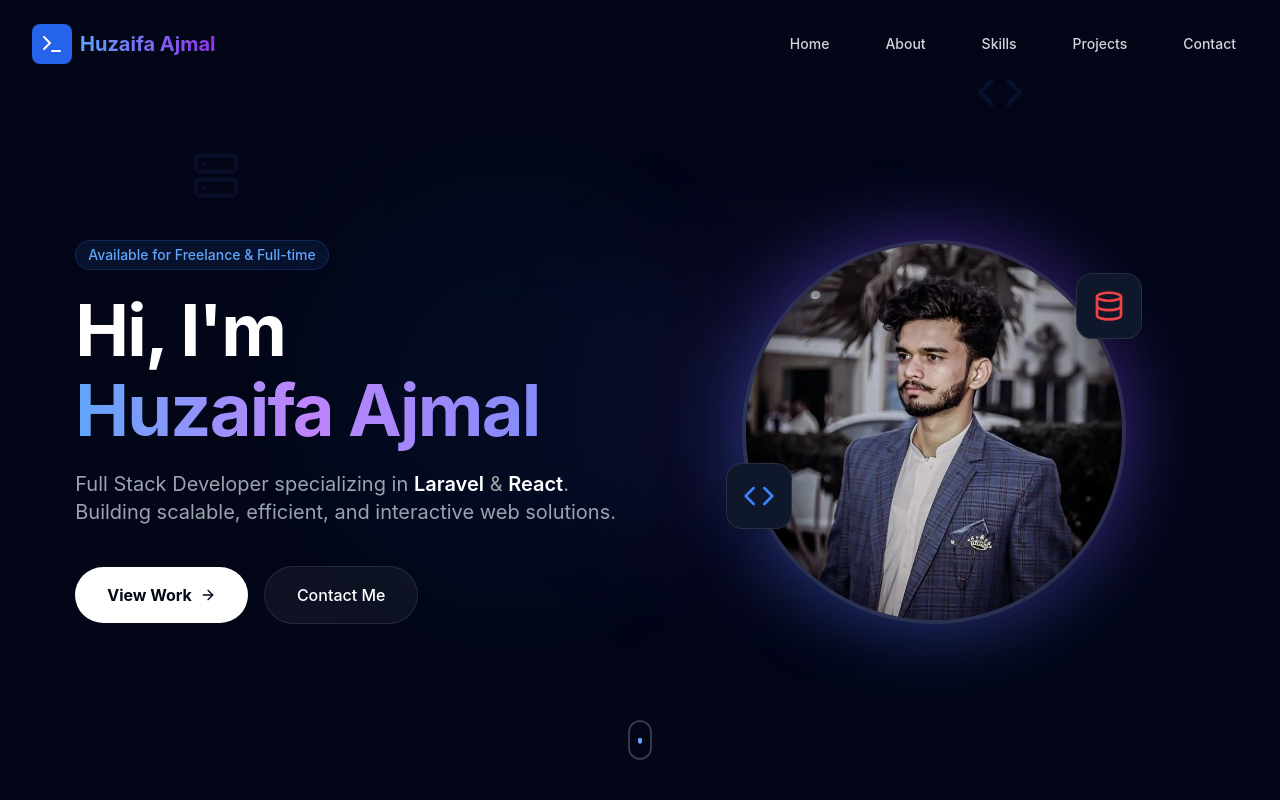
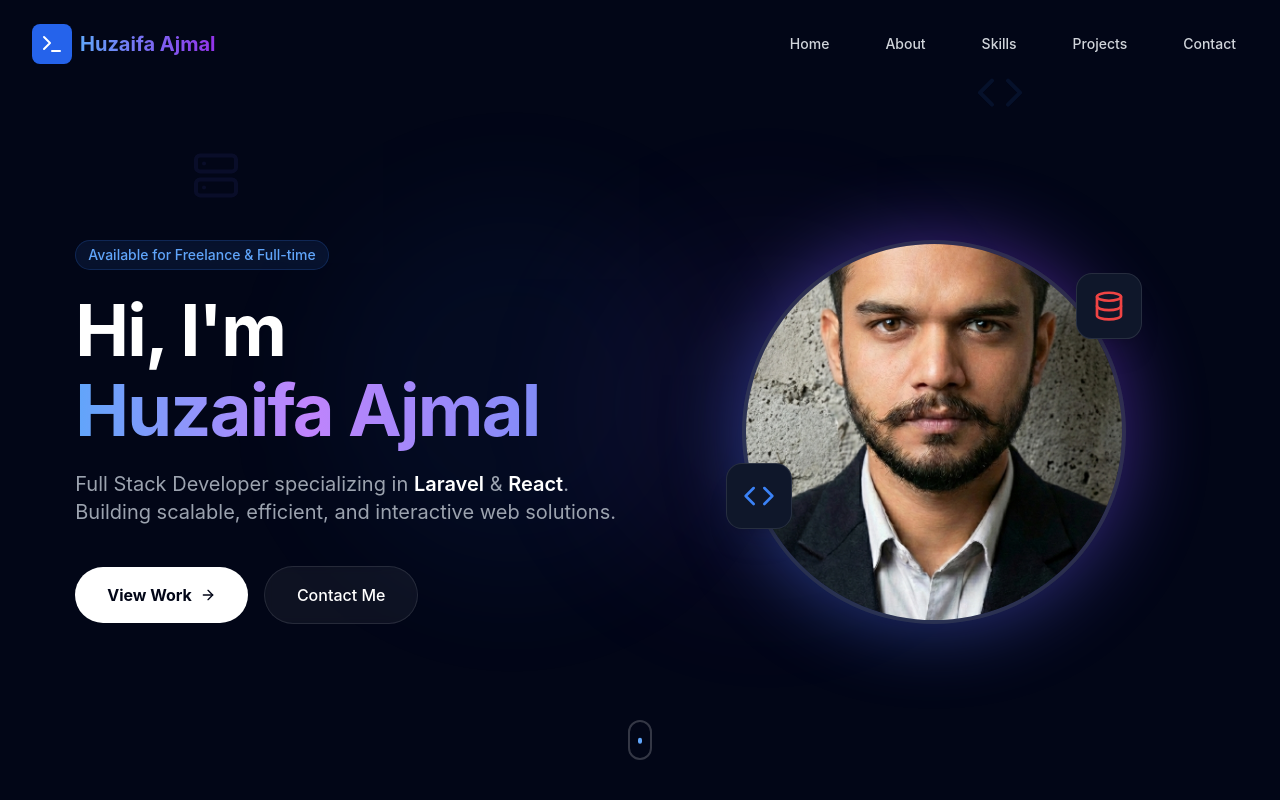
Before and after one commit to huxi786/Portfolio., a React (Vite) app: page / in a window 1280 px wide. Shown: the top 800 px of the page. Built offline with nearby package versions, Linux system fonts and the light colour scheme.

Commit message:
Update profile image

```diff
--- a/src/sections/Hero.jsx
+++ b/src/sections/Hero.jsx
@@ -75,7 +75,7 @@ export default function Hero() {
               <div className="absolute inset-0 bg-gradient-to-tr from-blue-500 to-purple-600 rounded-full blur-2xl opacity-50 animate-pulse" />
               <div className="relative w-full h-full rounded-full border-4 border-white/10 bg-slate-900/50 backdrop-blur-xl overflow-hidden flex items-center justify-center">
                 <img
-                  src="/huzaifa.jpg"
+                  src="/Portfolio./huzaifa.png"
                   alt="Huzaifa Ajmal"
                   className="w-full h-full object-cover"
                 />
```
Also changed, not shown: public/huzaifa.png (added).
